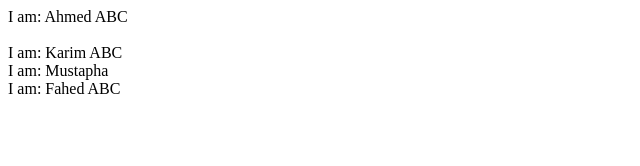
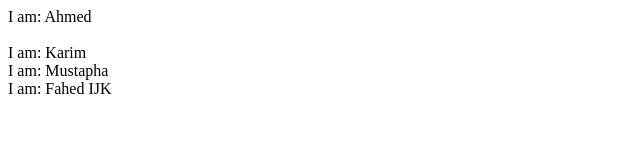
Before and after one commit to aburomaissae/react-bdarija, a React (Create React App) app: page / in a window 1280 px wide. Shown: the top 166 px of the page, without its empty margins (0-640 px from the left). Built offline with nearby package versions, Linux system fonts and the light colour scheme.

Commit message:
using context

```diff
--- a/src/App.js
+++ b/src/App.js
@@ -7,39 +7,50 @@ import PropTypes from 'prop-types';
 
 // Shared States > Context
 
+const FamilyContext = React.createContext();
+
 function App() {
   return (
-    <div>
-      <Family surname={'ABC'} /> <br/>
-    </div>
+    <FamilyContext.Provider value={{surname:'IJK'}}>
+      <div>
+        <Person name={'Ahmed'} /> <br/>
+        <Person name={'Karim'} hasChildren />
+      </div>
+    </FamilyContext.Provider>
   );
 }
 
-const GrandChild = ({name, surname, hasChildren}) => {
+const GrandChild = ({name, hasChildren}) => {
   return (
     <>
       <span>I am: {name}</span><br/>
       {
-        hasChildren && <GrandGrandChild surname={surname} name={'Fahed'} />
+        hasChildren && <GrandGrandChild name={'Fahed'} />
       }
     </>
   )
 };
 
-const GrandGrandChild = ({name, surname}) => {
+const GrandGrandChild = ({name}) => {
   return (
     <>
-      <span>I am: {name} {surname} </span><br/>
+      <FamilyContext.Consumer>
+        {
+          ({surname}) => (
+            <span>I am: {name} {surname}</span>
+          )
+        }
+      </FamilyContext.Consumer>
     </>
   )
 };
 
-const Person = ({name, surname, hasChildren}) => {
+const Person = ({name, hasChildren}) => {
   return (
     <>
-      <span>I am: {name} {surname} </span><br/>
+      <span>I am: {name} </span><br/>
       {
-        hasChildren && <GrandChild  surname={surname} name={'Mustapha'} hasChildren />
+        hasChildren && <GrandChild name={'Mustapha'} hasChildren />
       }
     </>
   )
@@ -55,13 +66,4 @@ Person.defaultProps = {
   hasChildren: false,
 };
 
-const Family = ({surname}) => {
-  return (
-    <>
-      <Person surname={surname} name={'Ahmed'} /> <br/>
-      <Person surname={surname} name={'Karim'} hasChildren />
-    </>
-  );
-};
-
 export default App;
```
